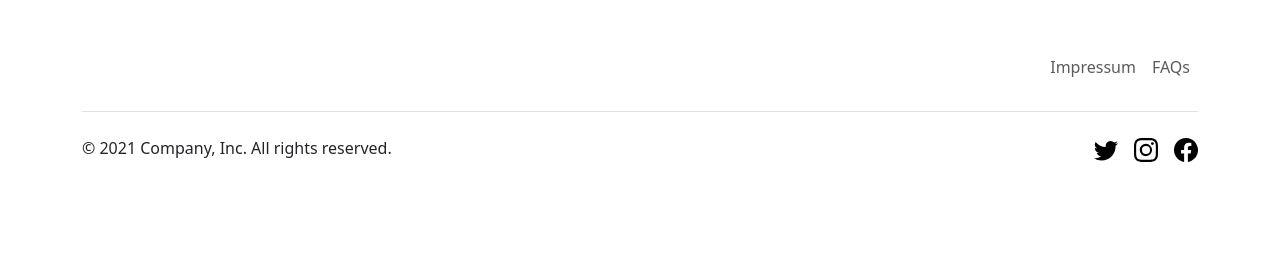
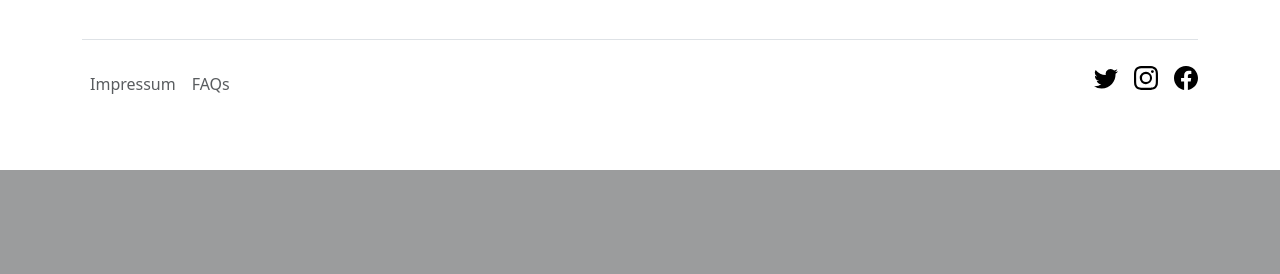
Before and after one commit to eces99/webtech_2, a PHP site: page /index.php in a window 1280 px wide. Shown: the part 867-1141 px from the top of the page. After the commit the page ends 1037 px from the top, so only its background shows below. Run offline with PHP 8.4, Linux system fonts and the light colour scheme.

Commit message:
footer changed

```diff
--- a/footer.php
+++ b/footer.php
@@ -12,16 +12,13 @@
   </symbol>
 </svg>
 <div class="container">
-<footer class="py-5">
-    <ul class="nav col-12 justify-content-end">
-    <li class="nav-item"><a href="./impressum.php" class="nav-link px-2 text-muted">Impressum</a></li>
-    <li class="nav-item"><a href="./faq_page.php" class="nav-link px-2 text-muted">FAQs</a></li>
-  </ul>
 
-
-
-      <div class="d-flex justify-content-between py-4 my-4 border-top">
-      <p>&copy; 2021 Company, Inc. All rights reserved.</p>
+  <footer class="py-3">
+    <div class="d-flex justify-content-between py-4 my-4 border-top">
+      <ul class="nav col-6 justify-content-start">
+        <li class="nav-item"><a href="./impressum.php" class="nav-link px-2 text-muted">Impressum</a></li>
+        <li class="nav-item"><a href="./faq_page.php" class="nav-link px-2 text-muted">FAQs</a></li>
+      </ul>
       <ul class="list-unstyled d-flex">
         <li class="ms-3"><a class="link-dark" href="#"><svg class="bi" width="24" height="24"><use xlink:href="#twitter"/></svg></a></li>
         <li class="ms-3"><a class="link-dark" href="#"><svg class="bi" width="24" height="24"><use xlink:href="#instagram"/></svg></a></li>
```
